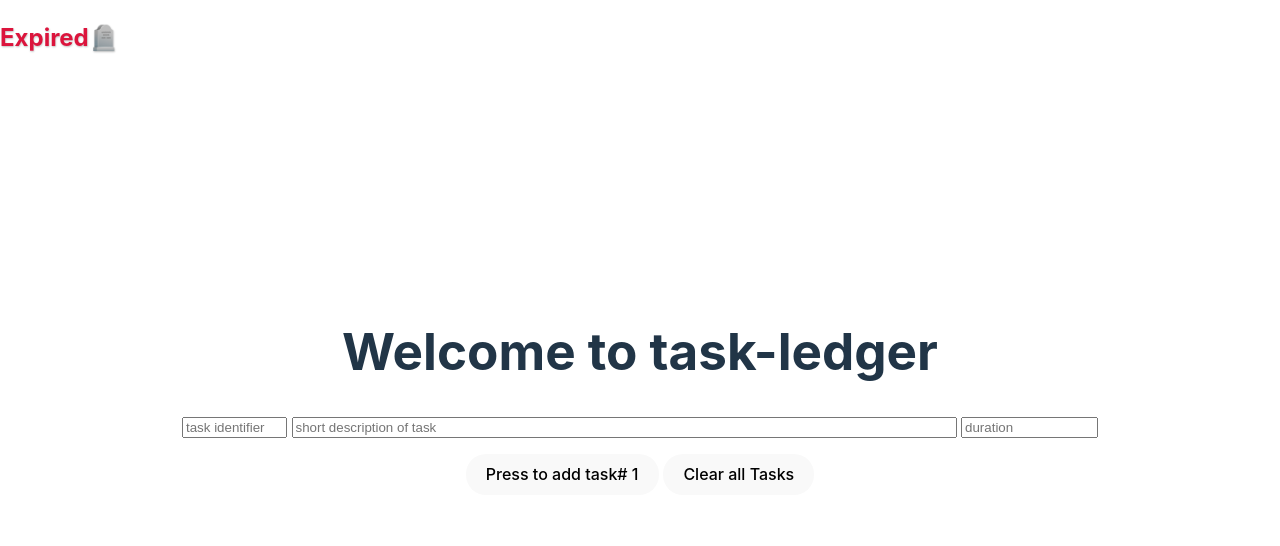
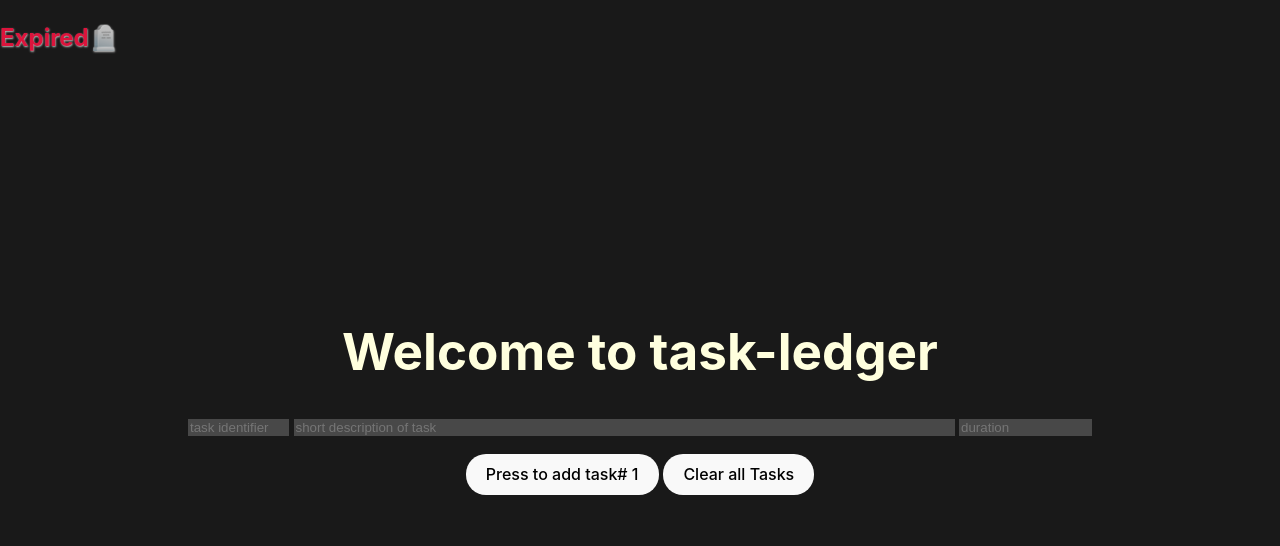
Before and after one commit to AmitT98/task-hell, a website built with Vite: page index.html in a window 1280 px wide. Built offline with nearby package versions, Linux system fonts and the light colour scheme.

Commit message:
style improvements, tasks can be cleared

```diff
--- a/counter.js
+++ b/counter.js
@@ -1,16 +1,15 @@
 import { saveTask } from "./saveTask"
 
 export function setupCounter(element,el2,loadedTasks) {
-  let counter = document.cookie.split(';').length
-  let deadTasks = document.getElementById('grave').childNodes.length - 1;
+  let counter = document.getElementById("tasks").length;
   const setCounter = (count) => {
     counter = count
-    element.innerHTML = `Press to add task#  ${counter+1 - deadTasks}`
-    if(count > 0)
+    element.innerHTML = `Press to add task#  ${counter+1}`
+    if((count > 0)&&(document.getElementById("ip1").value!= "")){
       saveTask()
     document.getElementById("ip1").value = ""
     document.getElementById("ip2").value = ""
-
+    }
   }
   element.addEventListener('click', () => setCounter(counter + 1))
   //el2.addEventListener('click', () => setCounter(0))
--- /dev/null
+++ b/dbc2s.js
@@ -0,0 +1,8 @@
+import { setupCounter } from "./counter"
+
+export function dbc2s(evt){
+    const taskName = evt.target.innerHTML.split(":")[0]
+    document.cookie = taskName +'=; Path=/; Expires=Thu, 01 Jan 1970 00:00:01 GMT'
+    evt.target.remove()
+    setupCounter(document.querySelector('#Submit'),0,0)
+}
--- a/loadTask.js
+++ b/loadTask.js
@@ -1,3 +1,4 @@
+import { setupCounter } from './counter'
 import {sendData} from './sendData'
 
 export function loadTask(updateGrave) {
@@ -19,6 +20,7 @@ export function loadTask(updateGrave) {
             document.getElementById("grave").appendChild(ptag1)
             document.getElementById("grave").addEventListener('click',sendData,false)
             console.log("I was here")
+            setupCounter(document.querySelector('#Submit'),0,0)
         }
         if(!updateGrave){
         const ptag = document.createElement("p")
--- a/main.js
+++ b/main.js
@@ -9,13 +9,14 @@ import { taskHealth } from './taskHealth'
 //import { toObject } from './toObject'
 import { c2s } from './c2s'
 import { sendData } from './sendData'
+import { dbc2s } from './dbc2s'
 document.querySelector('#app').innerHTML = `
   <div>
     <h1>Welcome to task-ledger</h1>
-    <form method="get" id="form1">
-    <input type="text" id="ip1" placeholder="task identifier" size="10">
-    <input type="text" id="ip2" placeholder="short description of task" size="80">
-    <input type="text" id="ip3" placeholder="duration" size="14">
+    <form method="get" id="form1" >
+    <input type="text" id="ip1" placeholder="task identifier" size="10" class="inputBox">
+    <input type="text" id="ip2" placeholder="short description of task" size="80" class="inputBox">
+    <input type="text" id="ip3" placeholder="duration" size="14" class="inputBox">
     </form>
     <div class="card">
       <button id="Submit" type="button" form="form1"></button>
@@ -39,8 +40,9 @@ setupCounter(document.querySelector('#Submit'),document.querySelector('#ClearTas
 document.querySelector('#ClearTasks').addEventListener('click', () => clearTask())
 document.getElementById("grave").addEventListener('click',sendData,false)
 document.getElementById("tasks").addEventListener('click',c2s,false)
+document.getElementById("tasks").addEventListener('dblclick',dbc2s,false)
+//document.querySelector('#Submit').addEventListener('click',saveTask(),false)
 
-
+let timerId = setInterval(() => taskHealth(), 1000);
 
 //toObject()
-let timerId = setInterval(() => taskHealth(), 1000);
--- a/saveTask.js
+++ b/saveTask.js
@@ -13,4 +13,7 @@ export function saveTask() {
     ptag.setAttribute("data-startTime",startTime)
     document.getElementById("tasks").appendChild(ptag)
     document.cookie =    currentTaskName + "= " + document.getElementById("ip2").value +  "::" + duration + "::" + startTime +  ";" + "expires=Tue, 19 Jan 2038 04:14:07 GMT"
+    document.getElementById("ip1").value = ""
+    document.getElementById("ip2").value = ""
+
   }
--- a/style.css
+++ b/style.css
@@ -29,6 +29,8 @@ body {
   place-items: center;
   min-width: 320px;
   min-height: 100vh;
+  color: #ffffde;
+  background: #191919;
 }
 
 h1 {
@@ -83,6 +85,12 @@ button:focus-visible {
   outline: 4px auto -webkit-focus-ring-color;
 }
 
+.inputBox{
+  color: #ffffff;
+  background: #484848;
+  border: aliceblue;
+}
+
 @media (prefers-color-scheme: light) {
   :root {
     color: #213547;
--- a/taskHealth.js
+++ b/taskHealth.js
@@ -1,3 +1,4 @@
+import { setupCounter } from "./counter";
 import { loadTask } from "./loadTask";
 
 export function taskHealth(){
```
